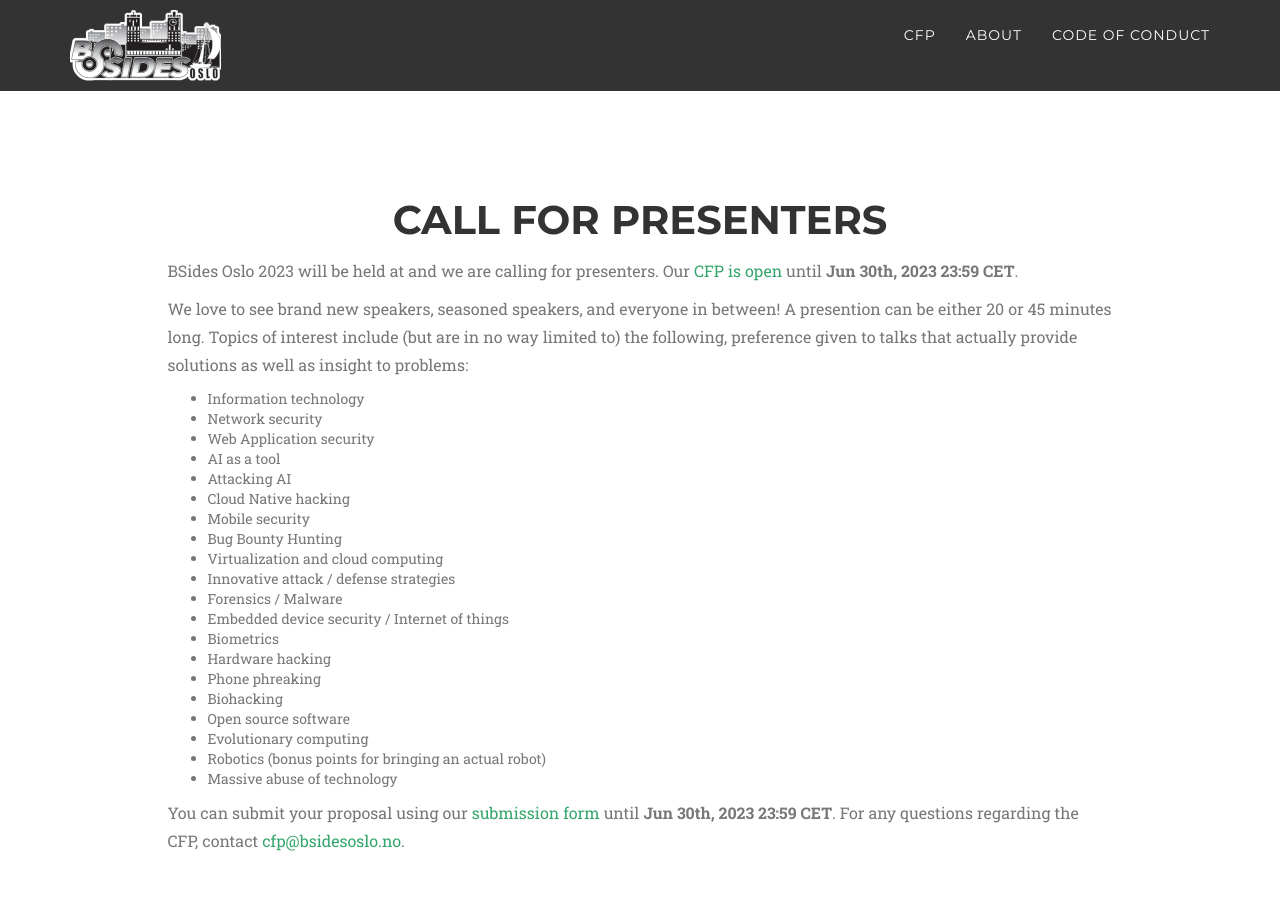
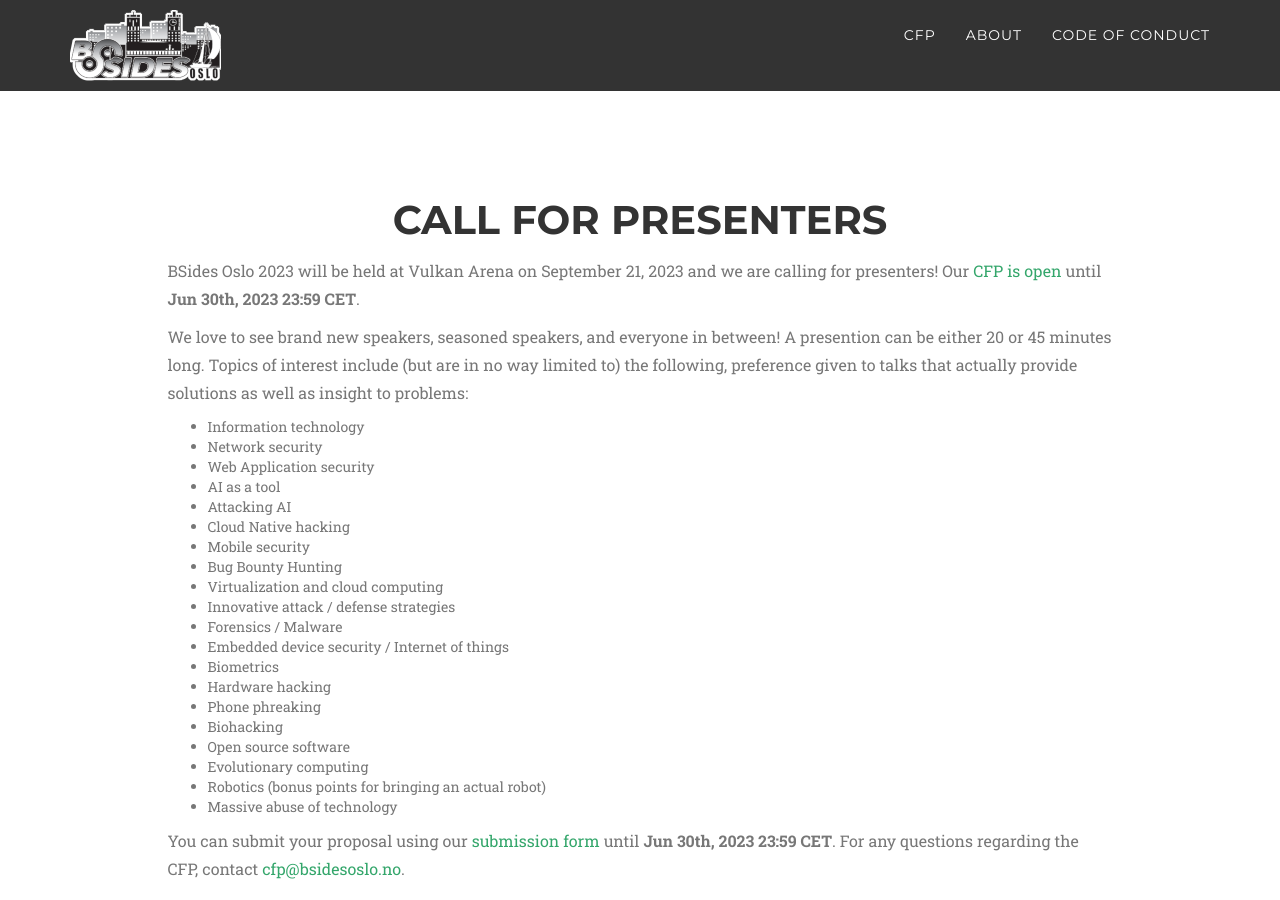
Before and after one commit to bsidesoslo/2023, a Jekyll site: the page built from index.html, in a window 1280 px wide and 900 px high, scrolled down 802 px. Built offline with Jekyll 4.4.1, drawn with Linux system fonts in a browser that asks for light colours; some web fonts are replaced.

Commit message:
Update cfp.html
Fixed place and date.

```diff
--- a/_includes/cfp.html
+++ b/_includes/cfp.html
@@ -7,7 +7,7 @@
     </div>
     <div class="row">
       <div class="col-lg-10  col-lg-offset-1 text-left text-muted">
-	      <p class="large">BSides Oslo 2023 will be held at {{ site.date }} and we are calling for presenters. Our <a href="{{ site.cfp.form }}">CFP is open</a> until <b>{{ site.cfp.deadline }}</b>.</p>
+	      <p class="large">BSides Oslo 2023 will be held at Vulkan Arena on September 21, 2023 and we are calling for presenters! Our <a href="{{ site.cfp.form }}">CFP is open</a> until <b>{{ site.cfp.deadline }}</b>.</p>
 
 	      <p class="large">We love to see brand new speakers, seasoned speakers, and everyone in between! A presention can be either 20 or 45 minutes long. Topics of interest include (but are in no way limited to) the following, preference given to talks that actually provide solutions as well as insight to problems:</p>
         <ul>
```
